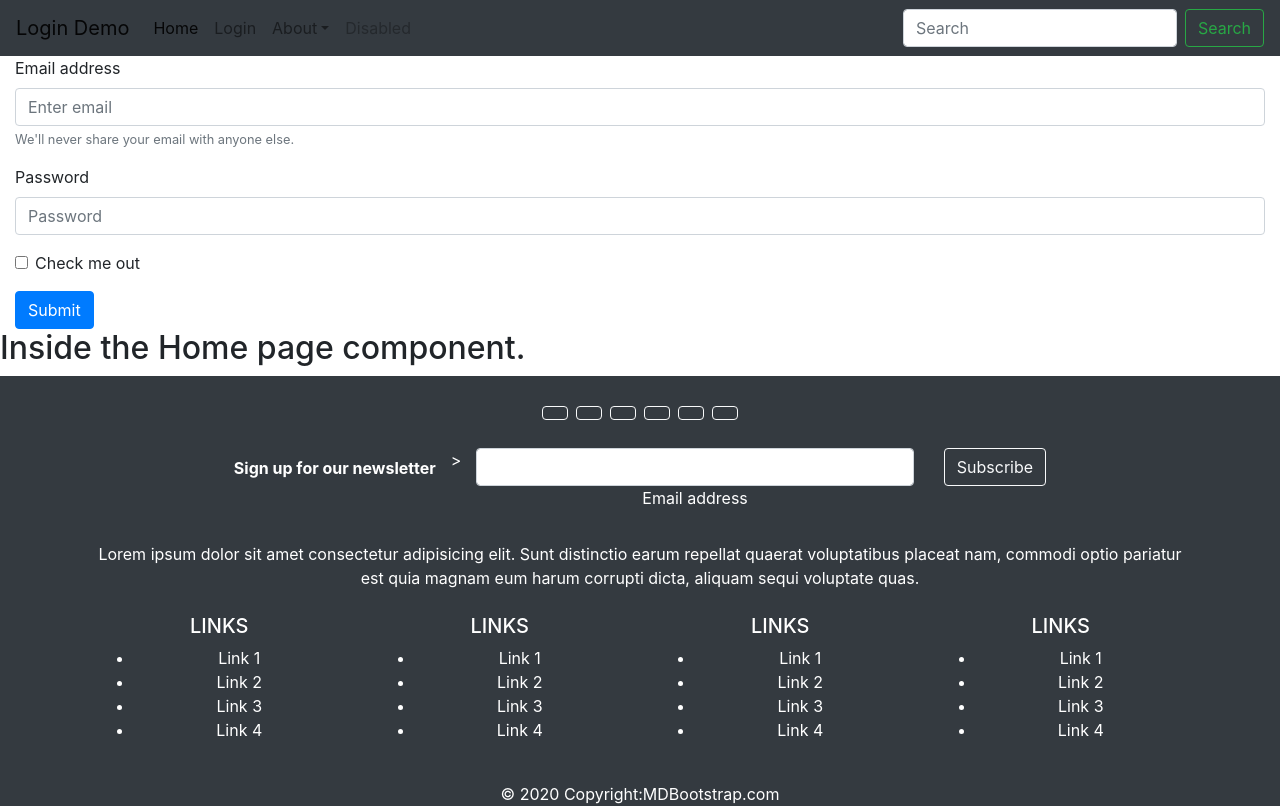
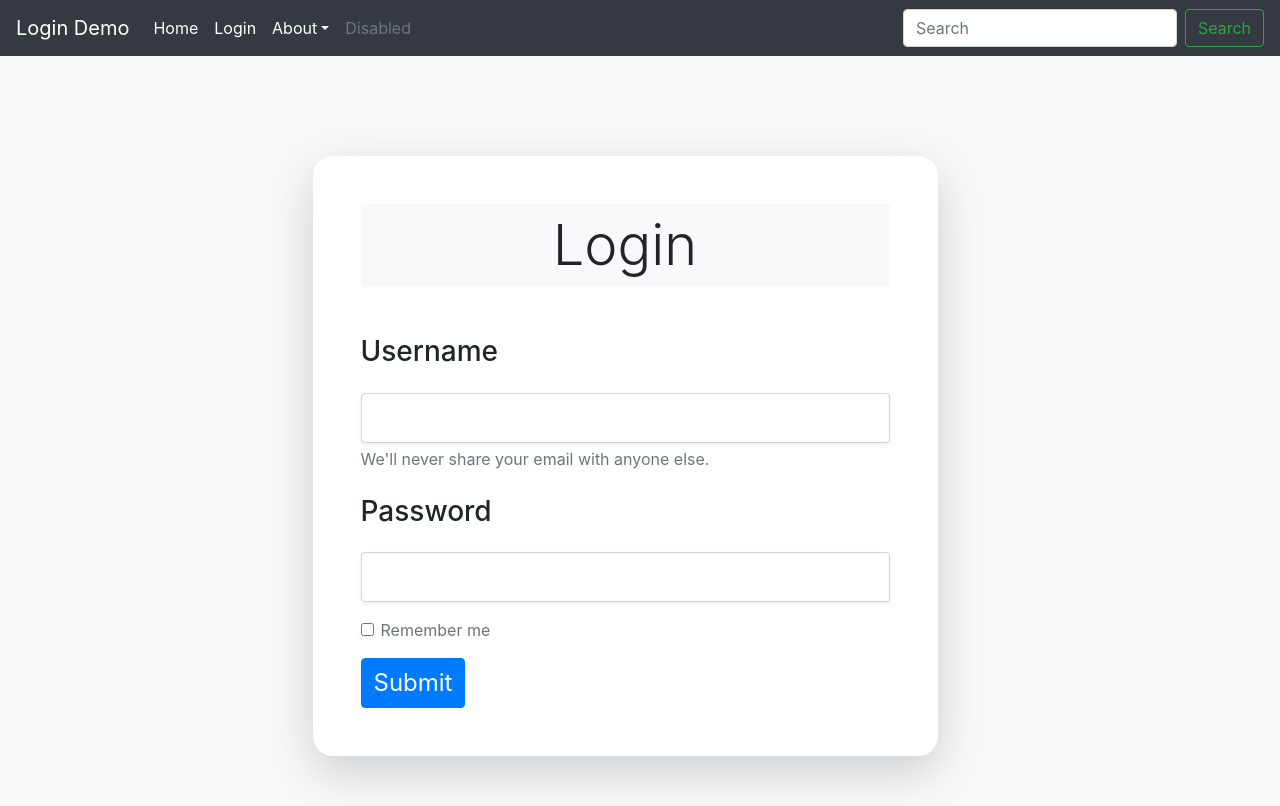
Before and after one commit to Berkeley-gov/Login-Page, a React (Create React App) app in the folder login-page/: page /login in a window 1280 px wide. Shown: the top 806 px of the page. Built offline with nearby package versions, Linux system fonts and the light colour scheme.

Commit message:
finished the login page component

```diff
--- a/login-page/public/index.html
+++ b/login-page/public/index.html
@@ -29,9 +29,9 @@
     <link rel="stylesheet" href="https://stackpath.bootstrapcdn.com/bootstrap/4.2.1/css/bootstrap.min.css" integrity="sha384-GJzZqFGwb1QTTN6wy59ffF1BuGJpLSa9DkKMp0DgiMDm4iYMj70gZWKYbI706tWS" crossorigin="anonymous">
     <title>Juan Ramirez | Login-Demo</title>
   </head>
-  <body>
+  <body class="bg-light">
     <noscript>You need to enable JavaScript to run this app.</noscript>
-    <div id="root"></div>
+    <div class="bg-light" id="root"></div>
     <!--
       This HTML file is a template.
       If you open it directly in the browser, you will see an empty page.
@@ -42,5 +42,7 @@
       To begin the development, run `npm start` or `yarn start`.
       To create a production bundle, use `npm run build` or `yarn build`.
     -->
+
+    <script src="https://cdn.jsdelivr.net/npm/bootstrap@5.0.2/dist/js/bootstrap.bundle.min.js" integrity="sha384-MrcW6ZMFYlzcLA8Nl+NtUVF0sA7MsXsP1UyJoMp4YLEuNSfAP+JcXn/tWtIaxVXM" crossorigin="anonymous"></script>
   </body>
 </html>
--- a/login-page/src/App.js
+++ b/login-page/src/App.js
@@ -10,7 +10,7 @@ function App() {
 
       <Router>
         {/* Everything located within the Router tags is now accessible to the browser/client. This allows for component navigational functionality  */}
-        <div className='App'>
+        <div className='App bg-light'>
             <NavigationalBar />
             {/* Route allows for the creation of URL paths that display a component/web page when their respective endpoints are hit. */}
             <Route path='/login' component={LoginPage} />
--- a/login-page/src/components/login-page.component.js
+++ b/login-page/src/components/login-page.component.js
@@ -1,4 +1,5 @@
 import React, { Component } from 'react';
+import './styles-components/login-form.scss';
 
 export default class LoginPage extends React.Component {
     //TODO: Possibly pass an array of user account to the props of the LoginPage component.
@@ -10,64 +11,78 @@ export default class LoginPage extends React.Component {
         this.state = {
             username: '',
             password: '',
-            arrayOfUsers: []
-        }
+            arrayOfUsers: [],
+        };
 
         // Two-way data binding the this keyword to the appropriate functions and event fields.
         this.handleUsernameEvent = this.handleUsernameEvent.bind(this);
         this.handlePasswordEvent = this.handlePasswordEvent.bind(this);
-        this.handleFormSubmission = this.handleFormSubmission.bind(this)
+        this.handleFormSubmission = this.handleFormSubmission.bind(this);
     }
 
     // handleUsernameEvent component method handles the state of username field from the login form.
-    handleUsernameEvent = (inputFieldEvent) => {
-        this.setState({ username: inputFieldEvent.target.value });
+    handleUsernameEvent = (e) => {
+        this.setState({ username: e.target.value });
     }
 
     // handlePasswordEvent component method handles the state of password field from the login form.
-    handlePasswordEvent = (inputFieldEvent) => {
-        this.setState({ password: inputFieldEvent.target.event });
+    handlePasswordEvent = (e) => {
+        this.setState({ password: e.target.value });
     }
 
-    handleFormSubmission = (event) => {
+    handleFormSubmission = (e) => {
         // Prevents default form submission functionality when button is onClick event is activated.
-        event.preventDefault();
+        e.preventDefault();
+
+        // User input credentials stored into an object literal name.
+        const loginAttempt = {
+            username: this.state.username,
+            password: this.state.password,
+        };
+
+        console.log(`handle form event method is working. \nCurrent component state is: \nUsername: ${loginAttempt.username} \nPassword: ${loginAttempt.password}`);
     }
 
     // renders UI code to the client when LoginPage is path is called by the client.
     render() {
         return(
-            <section className='container-fluid'>
+            <section className='container-fluid row'>
                 { /* Login form starts here and gathers user input to authenticate their credentials. */ }
+                <form className='login-form bg-white p-5 shadow-lg col-md-6' onSubmit={this.handleFormSubmission}>
+                    <h2 className='display-4 text-center bg-light mb-5 p-2'>Login</h2>
 
-                <form>
+                    {/* Username form label starts here */}
                     <div className="form-group">
-                        <label htmlFor="exampleInputEmail1">Email address</label>
-                        <input type="email"
-                               className="form-control"
-                               id="exampleInputEmail1"
-                               aria-describedby="emailHelp"
-                               placeholder="Enter email" />
+                        <h3 className="pb-3 display-5">Username</h3>
+                        <input type="text"
+                               value={this.state.username}
+                               className="form-control shadow-sm p-4"
+                               onChange={this.handleUsernameEvent}
+                               required />
 
-                            <small id="emailHelp" className="form-text text-muted">We'll never share your email with
+                            <small id="emailHelp" className="form-text text-muted pb-2">We'll never share your email with
                                 anyone else.</small>
                     </div>
 
+                    {/* Password form label starts here */}
                     <div className="form-group">
-                        <label htmlFor="exampleInputPassword1">Password</label>
+                        <h3 className="pb-3 display-5">Password</h3>
                         <input type="password"
-                               className="form-control"
-                               id="exampleInputPassword1"
-                               placeholder="Password" />
+                               value={this.state.password}
+                               className="form-control shadow-sm p-4"
+                               onChange={this.handlePasswordEvent}
+                               required />
                     </div>
 
+                    {/* Remember me button starts here */}
                     <div className="form-group form-check">
                         <input type="checkbox"
-                               className="form-check-input"
-                               id="exampleCheck1" />
-                            <label className="form-check-label" htmlFor="exampleCheck1">Check me out</label>
+                               className="form-check-input shadow-sm" />
+                               <label id="remember-me" className="form-check-label text-muted">Remember me</label>
                     </div>
-                    <button type="submit" className="btn btn-primary">Submit</button>
+
+                    {/* Submit form button starts here */}
+                    <input type="submit" value='Submit' id='submit' className="btn btn-primary"  />
                 </form>
             </section>
         );
--- /dev/null
+++ b/login-page/src/components/styles-components/login-form.scss
@@ -0,0 +1,19 @@
+$formCentral: 100px auto;
+
+.login-form {
+  margin: $formCentral;
+  border-radius: 20px;
+}
+
+form .input-label {
+  font-size: 1.3rem;
+  font-weight: bold;
+}
+
+form #submit {
+  font-size: 1.5rem;
+}
+
+small {
+  font-size: 16px;
+}
--- a/login-page/src/components/styles-components/nav-bar.scss
+++ b/login-page/src/components/styles-components/nav-bar.scss
@@ -3,3 +3,7 @@ $fontColor: white;
 a {
   color: $fontColor;
 }
+
+a:hover {
+  font-weight: bold;
+}
--- a/login-page/src/components/utility-components/footer.component.js
+++ b/login-page/src/components/utility-components/footer.component.js
@@ -2,34 +2,10 @@ import React, { Component } from 'react';
 
 // NavigationalBar is utility component that allows the user to navigate through the application main components/pages.
 export default class Footer extends React.Component {
-    constructor(props) {
-        super(props);
-    }
-
     render() {
         return(
             <footer className="bg-dark text-center text-white">
                 <div className="container p-4">
-                    <section className="mb-4">
-                        <a className="btn btn-outline-light btn-floating m-1" href="#" role="button"
-                        ><i className="fab fa-facebook-f"/></a>
-
-                        <a className="btn btn-outline-light btn-floating m-1" href="#" role="button"
-                        ><i className="fab fa-twitter"/></a>
-
-                        <a className="btn btn-outline-light btn-floating m-1" href="#" role="button"
-                        ><i className="fab fa-google"/></a>
-
-                        <a className="btn btn-outline-light btn-floating m-1" href="#" role="button"
-                        ><i className="fab fa-instagram"/></a>
-
-                        <a className="btn btn-outline-light btn-floating m-1" href="#" role="button"
-                        ><i className="fab fa-linkedin-in"/></a>
-
-                        <a className="btn btn-outline-light btn-floating m-1" href="#" role="button"
-                        ><i className="fab fa-github"/></a>
-                    </section>
-
                     <section className="">
                         <form action="">
                             <div className="row d-flex justify-content-center">
@@ -146,7 +122,8 @@ export default class Footer extends React.Component {
                     </section>
                 </div>
 
-                <div className="text-center p-3">
+                <hr />
+                <div className="text-center p-3 bg-dark">
                     © 2020 Copyright:
                     <a className="text-white" href="https://mdbootstrap.com/">MDBootstrap.com</a>
                 </div>
--- a/login-page/src/components/utility-components/nav-bar.component.js
+++ b/login-page/src/components/utility-components/nav-bar.component.js
@@ -5,9 +5,9 @@ import './../styles-components/nav-bar.scss';
 export default class NavigationalBar extends React.Component {
     render() {
         return(
-          <header>
+          <header className='bg-dark'>
               { /* Start of the navigational bar used to surf through the application */}
-              <nav className="navbar navbar-expand-lg navbar-light bg-dark">
+              <nav className="navbar navbar-expand-lg bg-dark">
 
                   { /* Login demo logo will redirect the user to the login form page. */}
                   <a className="navbar-brand" href="/login">Login Demo</a>
@@ -32,7 +32,7 @@ export default class NavigationalBar extends React.Component {
 
                           { /* Router path for login component set to URL path: /login */}
                           <li className="nav-item dropdown">
-                              <a className="nav-link dropdown-toggle" href="#" id="navbarDropdown" role="button"
+                              <a className="nav-link dropdown-toggle" href="/about" id="navbarDropdown" role="button"
                                  data-toggle="dropdown" aria-haspopup="true" aria-expanded="false">About</a>
                           </li>
 
```
